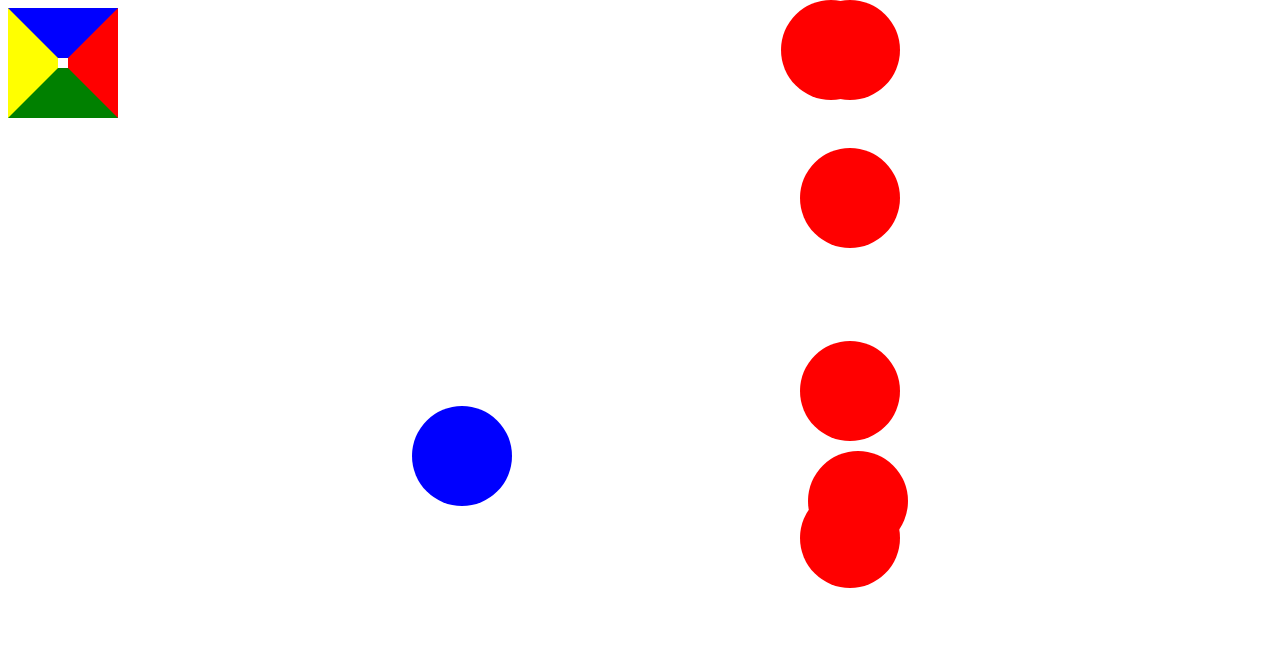
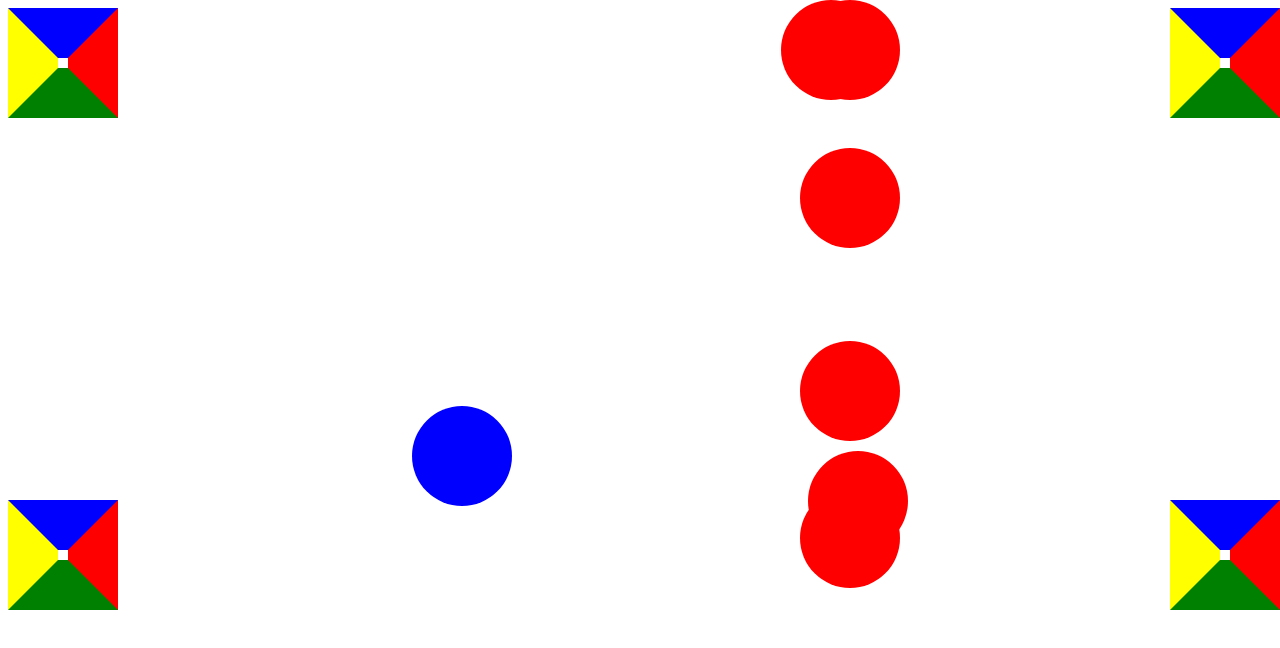
Before and after one commit to uvrathod/animation, a plain HTML site: page index.html in a window 1280 px wide. Drawn offline with Linux system fonts and the light colour scheme.

Commit message:
Update index.html

```diff
--- a/index.html
+++ b/index.html
@@ -11,7 +11,37 @@
           border-right:50px solid red;
           border-top:50px solid blue;
      }
-
+     .tri1{
+          height:10px;
+          width:10px;
+          position:absolute;
+          right:0;
+          border-left:50px solid yellow;
+          border-bottom:50px solid green;
+          border-right:50px solid red;
+          border-top:50px solid blue;
+     }
+     .tri2{
+          height:10px;
+          width:10px;
+          position:absolute;
+          right:0;
+          top:500px;
+          border-left:50px solid yellow;
+          border-bottom:50px solid green;
+          border-right:50px solid red;
+          border-top:50px solid blue;
+     }
+     .tri3{
+          height:10px;
+          width:10px;
+          position:absolute;
+          top:500px;
+          border-left:50px solid yellow;
+          border-bottom:50px solid green;
+          border-right:50px solid red;
+          border-top:50px solid blue;
+     }
    .circle1{
         height:100px;
         width:100px;
@@ -120,7 +150,13 @@
      </style>
 </head>
 <body>
+     <div class="tri1">
 
+      </div><div class="tri2">
+
+      </div><div class="tri3">
+
+      </div>
      <div class="tri">
 
       </div>
```
